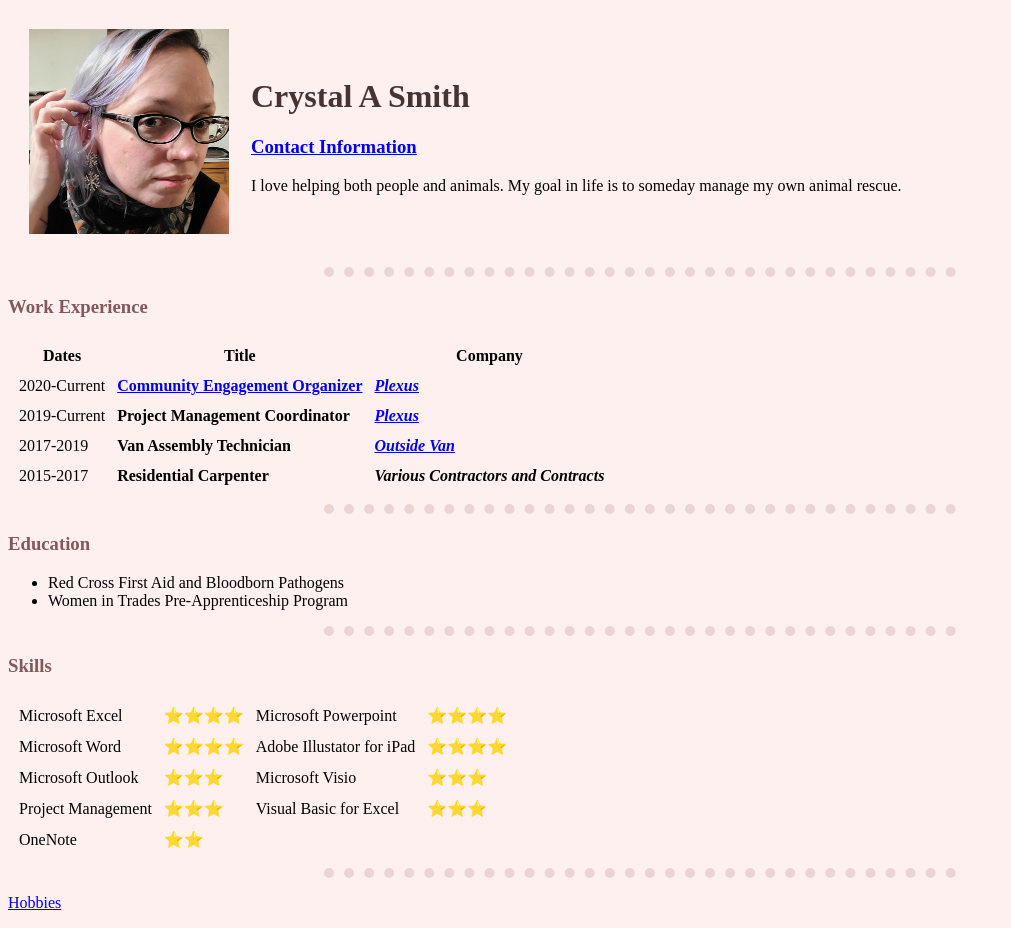
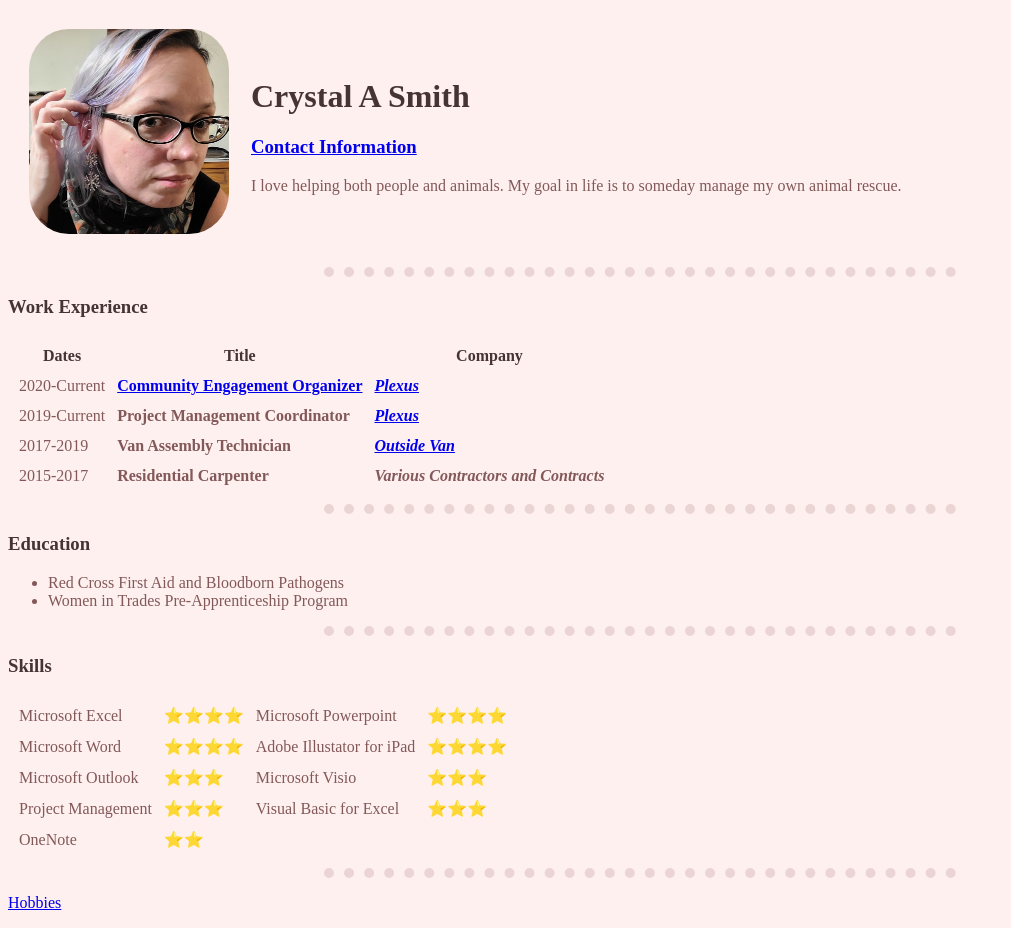
Before and after one commit to TheCrystalFawn/Personal-Practice-Website, a plain HTML site: page index.html in a window 1280 px wide. Shown: the whole page, without its empty margins (0-1011 px from the left). Drawn offline with Linux system fonts and the light colour scheme.

Commit message:
Small updates

```diff
--- a/css/styles.css
+++ b/css/styles.css
@@ -10,10 +10,9 @@ hr {
     width: 50%;
 }
 
-h1 {
-    color: #463333;
-}
-
-h3 {
-    color: #835858;
-}
+h1      {color: #463333;}
+h3      {color: #463333;}
+thead   {color: #463333;}
+p       {color: #835858;}
+td      {color: #835858;}
+li      {color: #835858;}
--- a/index.html
+++ b/index.html
@@ -11,7 +11,8 @@
             <td><img src="images/Photo 400x409.jpg"
                 alt="Crystal Profile Picture"
                 width="200"
-                height="205"></td>
+                height="205"
+                style="border-radius: 20%;"></td>
             <td><h1>Crystal A Smith</h1>
                 <h3><a href="pages/contact.info.html">Contact Information</a></h3>
                 <p>I love helping both people and animals. My goal in life is to someday manage my own animal rescue.</p>
```
